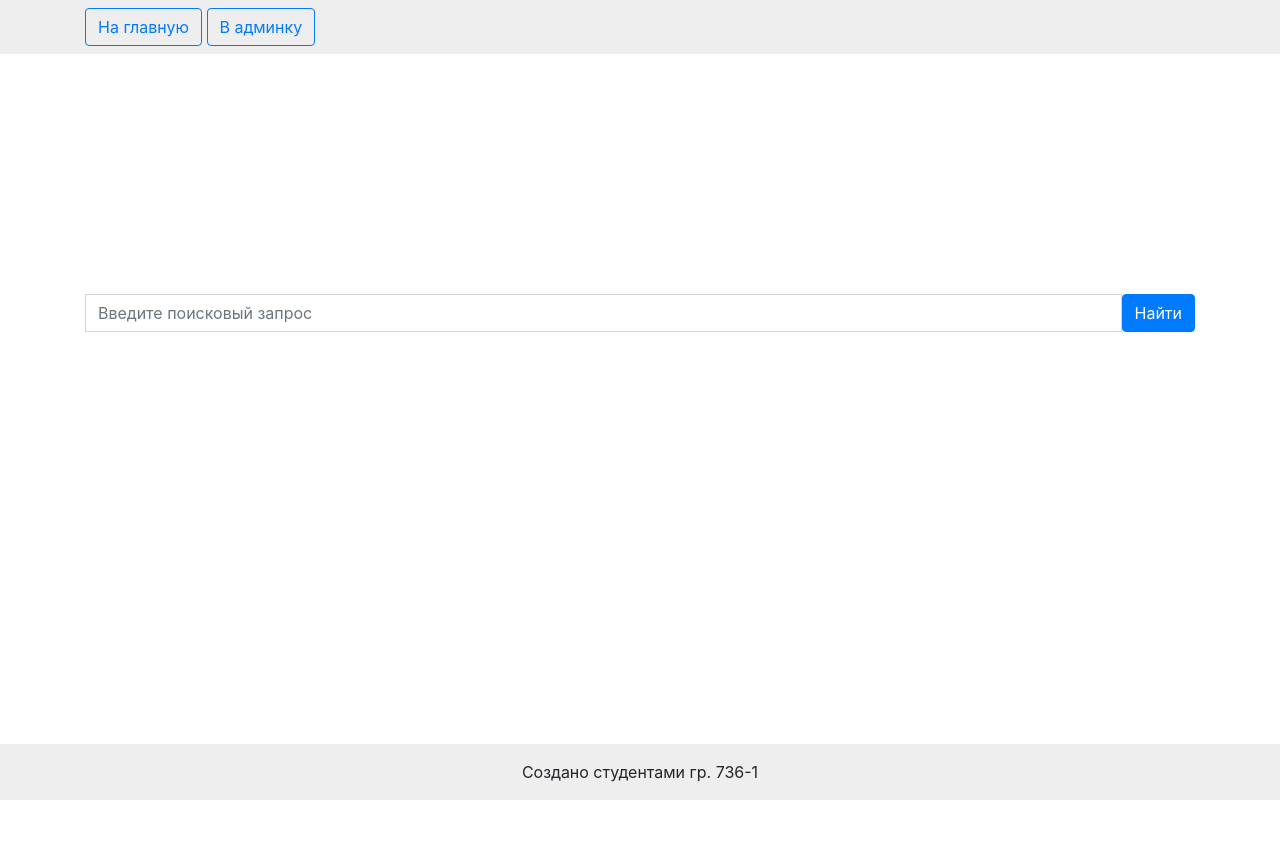
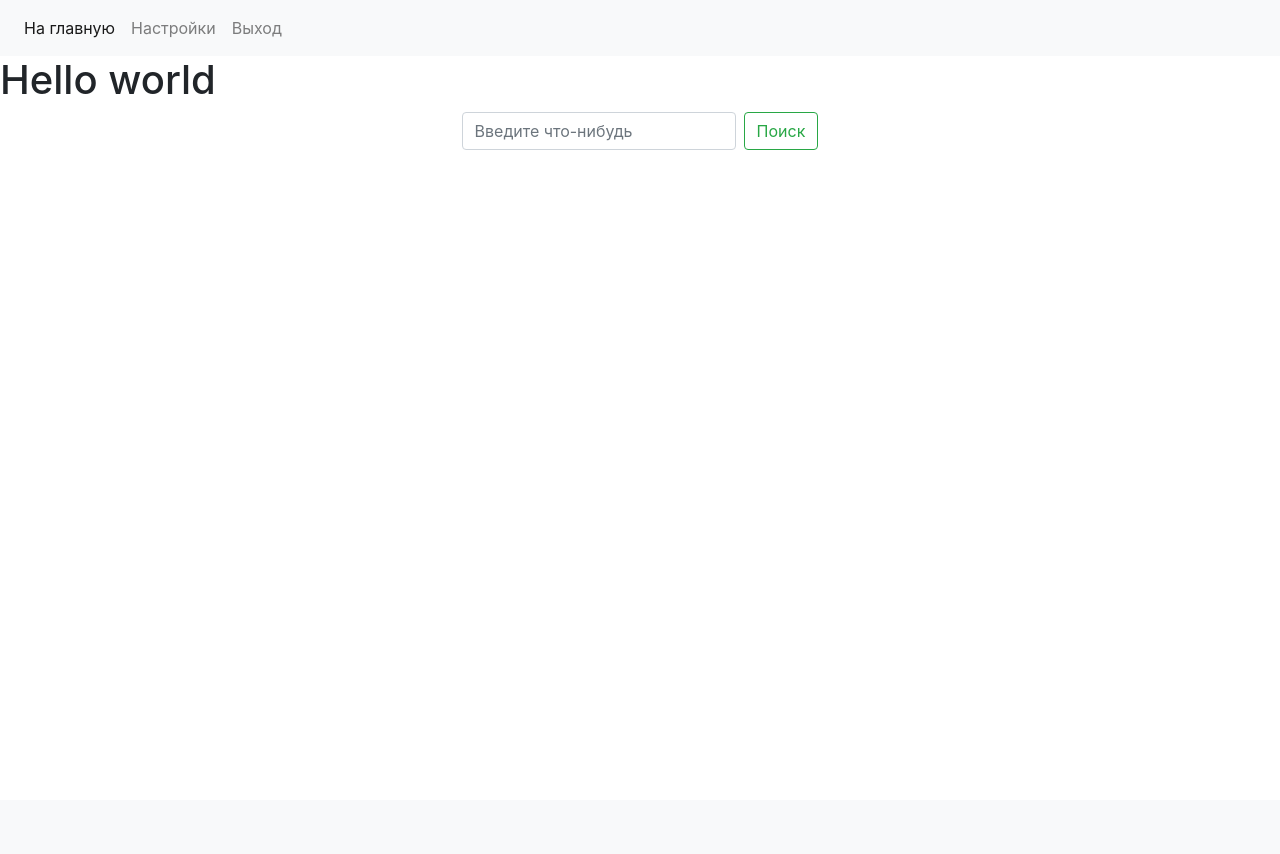
Before and after one commit to MrFuNTiK/RAIS, a Django app: page /ourSearch/ in a window 1280 px wide. After the commit the page ends 150 px from the top, so only its background shows below. Run offline with Django 3.2, Linux system fonts and the light colour scheme; parts of the project's set-up code (start-up, migrations or seed data) failed here and were passed over.

Commit message:
final version

```diff
--- a/111/djangoProject1/settings.py
+++ b/111/djangoProject1/settings.py
@@ -129,3 +129,5 @@ STATIC_URL = '/static/'
 STATICFILES_DIRS = [
     BASE_DIR / "static",
 ]
+
+LOGIN_URL = 'auth'
--- a/111/ourSearch/add_url.py
+++ b/111/ourSearch/add_url.py
@@ -10,25 +10,24 @@ def get_page(url):
     if req.status_code == 200:
     return None
 """
-def add_url(url):
-    #url = "https://timetable.tusur.ru/faculties/fb/groups/736-1"
-    req = requests.get(url)
-    if req.status_code == 200:      #если ссылка рабочая, то добавляем в бд
+url = "https://timetable.tusur.ru/faculties/fb/groups/736-1"
+req = requests.get(url)
+if req.status_code == 200:      #если ссылка рабочая, то добавляем в бд
 
-        #ДОБАВЛЕНИЕ ЧЕРЕЗ SQLITE3
-        #cursor = connection.cursor()
-        conn = pymysql.connect("212.192.123.98", "736_4", "L%jE6gQ1bx", "736_4")
-        cursor = conn.cursor()
+    #ДОБАВЛЕНИЕ ЧЕРЕЗ SQLITE3
+    #cursor = connection.cursor()
+    conn = pymysql.connect("212.192.123.98", "736_4", "L%jE6gQ1bx", "736_4")
+    cursor = conn.cursor()
 
-        dataToAdd = (url,)
+    dataToAdd = (url,)
 
-        sql = "INSERT INTO ourSearch_urltable(urladress) VALUES(%s)"
-        cursor.execute(sql, dataToAdd)
-        conn.commit()
-        conn.close()
+    sql = "INSERT INTO ourSearch_urltable(urladress) VALUES(%s)"
+    cursor.execute(sql, dataToAdd)
+    conn.commit()
+    conn.close()
 
 
 
-        print("New url successfully added")
-    else:                           #иначе ошибка
-        print("Bad url")
+    print("New url successfully added")
+else:                           #иначе ошибка
+    print("Bad url")
--- a/111/ourSearch/forms.py
+++ b/111/ourSearch/forms.py
@@ -1,9 +1,10 @@
 from django import forms
 from django.forms import ModelForm
 from .models import *
+from django.contrib.auth.forms import UserCreationForm
+from django.contrib.auth.models import User
 
 class URLForm(forms.ModelForm):
-    #urladress = forms.URLField(max_length=200)
 
     class Meta:
         model = URLTable
@@ -17,3 +18,18 @@ class ParseForm(forms.ModelForm):
     class Meta:
         model = WORDSTable
         fields = ('word',)
+
+class UpdForm(forms.ModelForm):
+    class Meta:
+        model = WORDSTable
+        fields = ('word',)
+
+class LoginForm(forms.Form):
+    username = forms.CharField()
+    password = forms.CharField(widget=forms.PasswordInput)
+
+class DeleteURLForm(forms.Form):
+    url = forms.URLField()
+    class Meta:
+        model = URLTable
+        fields = ('urladress',)
--- a/111/ourSearch/rm_url.py
+++ b/111/ourSearch/rm_url.py
@@ -1,29 +1,29 @@
 #!/usr/bin/python3
-import sqlite3
-import requests
+import pymysql
+#import requests
 
 
-def rm_url(url):
-    def get_page(url):
-        req = requests.get(url)
+"""
+def get_page(url):
+    req = requests.get(url)
 
-        if req.status_code == 200:
-            return None
-
-
-    dataToSearch = (url,)
+    if req.status_code == 200:
+    return None
+"""
+url = "https://timetable.tusur.ru/faculties/fb/groups/736-1"
+dataToSearch = (url,)
 
 
 
-    conn = sqlite3.connect("db.sqlite3")
-    cursor = conn.cursor()
+conn = pymysql.connect("212.192.123.98", "736_4", "L%jE6gQ1bx", "736_4")
+cursor = conn.cursor()
 
-    sql = "SELECT idurl FROM ourSearch_urltable WHERE urladress=%s"
-    cursor.execute(sql, dataToSearch)
-    ID = cursor.fetchall()
-    if len(ID) != 0:
-        urlToRemove = (ID[0][0],)
-        sql = "DELETE FROM ourSearch_urltable WHERE idurl=%s"
-        cursor.execute(sql, urlToRemove)
-        conn.commit()
-        conn.close()
+sql = "SELECT idurl FROM ourSearch_urltable WHERE urladress=%s"
+cursor.execute(sql, dataToSearch)
+ID = cursor.fetchall()
+if len(ID) != 0:
+    urlToRemove = (ID[0][0],)
+    sql = "DELETE FROM ourSearch_urltable WHERE idurl=%s"
+    cursor.execute(sql, urlToRemove)
+    conn.commit()
+    conn.close()
--- a/111/ourSearch/urls.py
+++ b/111/ourSearch/urls.py
@@ -8,4 +8,6 @@ urlpatterns = [
     #path('results/', views.results, name='results'),
     path('adminSite/', views.adminSite, name='adminSite'),
     url(r'^results/$', views.results, name='results'),
+    url(r'^auth/$', views.auth, name='auth'),
+    #url(r'^logout/$', 'django.contrib.auth.views.logout', name='logout'),
 ]
--- a/111/ourSearch/views.py
+++ b/111/ourSearch/views.py
@@ -2,7 +2,9 @@ from django.shortcuts import render
 from .models import *
 # Create your views here.
 # from django.http import HttpResponse
+from django.contrib.auth import authenticate, login, logout
 from django.shortcuts import render, redirect, get_object_or_404
+from django.contrib.auth.forms import UserCreationForm
 from django.views.generic.list import ListView
 from .forms import *
 from .get_text_MY import *
@@ -26,21 +28,27 @@ def results(request):
 
     return render(request, "ourSearch/results.html", locals())
 
+
+from django.contrib.auth.decorators import login_required
+
+@login_required
 def adminSite(request):
-    ourSites = URLTable.objects.all()
-    if request.method == 'POST':
-        if 'update' in request.POST:
+        if request.method == 'POST':
+            if 'update' in request.POST:
                 update_words()
-
-        form = URLForm(request.POST)
-        if form.is_valid():
-            #form.clean()
-            url = form.cleaned_data['urladress']
-            add_url(url)
-            #return render(request, "ourSearch/results.html", locals())
-
-
-    return render(request, "ourSearch/adminSite.html", locals())
+            if 'logout' in request.POST:
+                logout(request)
+            if 'view' or 'delete' in request.POST:
+                ourSites = URLTable.objects.all()
+                delform = DeleteURLForm(request.POST)
+                if delform.is_valid():
+                    delurl = delform.cleaned_data['url']
+                    rm_url(delurl)
+            form = URLForm(request.POST)
+            if form.is_valid():
+                url = form.cleaned_data['urladress']
+                add_url(url)
+        return render(request, "ourSearch/adminSite.html", locals())
 
 def index(request):
     if request.method == 'GET':
@@ -53,5 +61,13 @@ def index(request):
     return render(request, "ourSearch/index.html", locals())
 
 def auth(request):
-
+    if request.method == 'POST':
+        form = LoginForm(request.POST)
+        if form.is_valid():
+            cd = form.cleaned_data
+            user = authenticate(username=cd['username'], password=cd['password'])
+            if user is not None:
+                if user.is_active:
+                    login(request, user)
+                    return redirect('adminSite', )
     return render(request, "ourSearch/auth.html", locals())
--- a/111/templates/ourSearch/index.html
+++ b/111/templates/ourSearch/index.html
@@ -10,40 +10,49 @@
     <link rel="stylesheet" href="https://cdn.jsdelivr.net/npm/bootstrap@4.5.3/dist/css/bootstrap.min.css" integrity="sha384-TX8t27EcRE3e/ihU7zmQxVncDAy5uIKz4rEkgIXeMed4M0jlfIDPvg6uqKI2xXr2" crossorigin="anonymous">
     <!-- Custom style -->
       <link rel ="stylesheet" href="{% static 'css/style.css' %}">
-    <title>Главная</title>
+    <title>Hello, world!</title>
   </head>
   <body>
+<nav class="navbar navbar-expand-lg navbar-light bg-light">
+	 	<button class="navbar-toggler" type="button" data-toggle="collapse" data-target="#navbarSupportedContent" aria-controls="navbarSupportedContent" aria-expanded="false" aria-label="Toggle navigation">
+	  		<span class="navbar-toggler-icon"></span>
+  		</button>
 
-<header class = "sticky-top p-2" style="background-color: #eee;">
-      <div class="container ">
-        <div class="row">
-          <div class="col">
-              <a href="/oursearch" class="btn btn-outline-primary btn-md ">На главную</a>
-              <a href="/ourSearch/adminSite" class="btn btn-outline-primary btn-md ">В админку</a>
-          </div>
+  <div class="collapse navbar-collapse" id="navbarSupportedContent">
+    <ul class="navbar-nav mr-auto">
+      <li class="nav-item active">
+        <a class="nav-link" href="#">На главную<span class="sr-only">(current)</span></a>
+      </li>
+      <li class="nav-item">
+        <a class="nav-link" href="#">Настройки</a>
+      </li>
+        <li class="nav-item">
+        <a class="nav-link" href="#">Выход</a>
+      </li>
+    </ul>
+  </div>
+</nav>
+<h1>Hello world</h1>
+<form class="form-inline my-2 my-lg-0">
+    <div class="container">
+        <div class="row justify-content-center">
+            <input class="form-control mr-sm-2" type="text" placeholder="Введите что-нибудь" aria-label="Search">
+            <button class="btn btn-outline-success my-2 my-sm-0" type="submit">Поиск</button>
+        </div>
+    </div>
+</form>
 
-        </div>
-      </div>
-</header>
-<div style="height: 100vh;">
-<div style="padding-top: 30vh;">
-<div class="container align-middle" >
-    <form id="worditem_form" method="get" action="/oursearch/results" class="inline-form">
-        <div class="input-group">
-        {% csrf_token %}
-        <input type="text" name="word" placeholder="Введите поисковый запрос"  maxlength="11" required="" id="id_word" class="form-control">
-        <input type="submit" name="submit" value="Найти" class ="btn btn-primary" />
-        </div>
-    </form>
-</div>
-</div>
-</div>
 
-<footer class="fixed-bottom p-3" style="background-color: #eee;">
-    <div class="container text-center">
-        Создано студентами гр. 736-1
-    </div>
-</footer>
+    <!-- Optional JavaScript; choose one of the two! -->
 
-</body>
+    <!-- Option 1: jQuery and Bootstrap Bundle (includes Popper) -->
+    <script src="https://code.jquery.com/jquery-3.5.1.slim.min.js" integrity="sha384-DfXdz2htPH0lsSSs5nCTpuj/zy4C+OGpamoFVy38MVBnE+IbbVYUew+OrCXaRkfj" crossorigin="anonymous"></script>
+    <script src="https://cdn.jsdelivr.net/npm/bootstrap@4.5.3/dist/js/bootstrap.bundle.min.js" integrity="sha384-ho+j7jyWK8fNQe+A12Hb8AhRq26LrZ/JpcUGGOn+Y7RsweNrtN/tE3MoK7ZeZDyx" crossorigin="anonymous"></script>
+
+    <!-- Option 2: jQuery, Popper.js, and Bootstrap JS
+    <script src="https://code.jquery.com/jquery-3.5.1.slim.min.js" integrity="sha384-DfXdz2htPH0lsSSs5nCTpuj/zy4C+OGpamoFVy38MVBnE+IbbVYUew+OrCXaRkfj" crossorigin="anonymous"></script>
+    <script src="https://cdn.jsdelivr.net/npm/popper.js@1.16.1/dist/umd/popper.min.js" integrity="sha384-9/reFTGAW83EW2RDu2S0VKaIzap3H66lZH81PoYlFhbGU+6BZp6G7niu735Sk7lN" crossorigin="anonymous"></script>
+    <script src="https://cdn.jsdelivr.net/npm/bootstrap@4.5.3/dist/js/bootstrap.min.js" integrity="sha384-w1Q4orYjBQndcko6MimVbzY0tgp4pWB4lZ7lr30WKz0vr/aWKhXdBNmNb5D92v7s" crossorigin="anonymous"></script>
+    -->
+  </body>
 </html>
```
Also changed, not shown: 111/ourSearch/update_words.py (+136 -137 lines).
